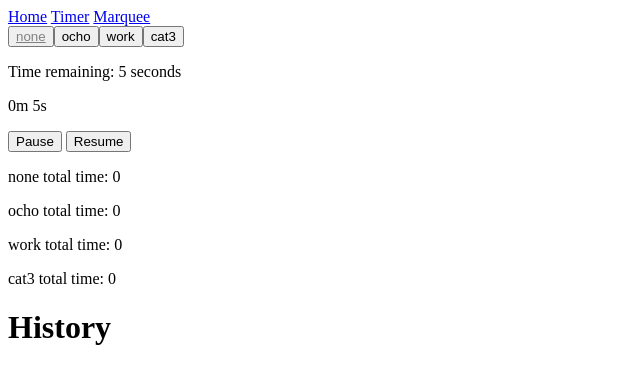
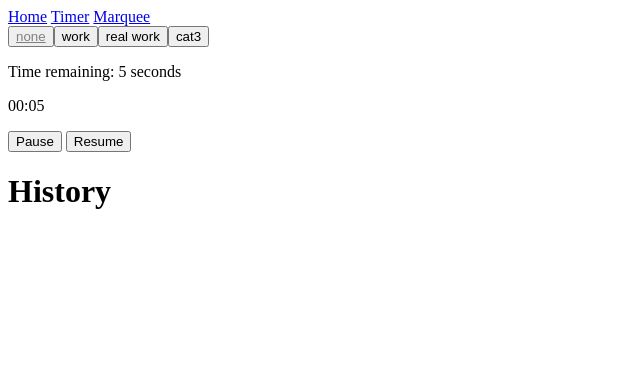
Before and after one commit to Chase-A/svelte-timer, a SvelteKit app: page /timer in a window 1280 px wide. Shown: the top 384 px of the page, without its empty margins (0-640 px from the left). Built offline with nearby package versions, Linux system fonts and the light colour scheme.

Commit message:
cleaned up and ready for PWA, weird server error

```diff
--- a/src/routes/+layout.svelte
+++ b/src/routes/+layout.svelte
@@ -7,9 +7,9 @@
 <slot></slot>
 
 
-<style>
+<!-- <style>
     body {
         margin: 0;
         padding: 0;
     }
-</style>
+</style> -->
--- a/src/routes/+page.svelte
+++ b/src/routes/+page.svelte
@@ -1 +1,3 @@
+<!-- <link rel="manifest" href="manifest.json" /> -->
+
 <h1>home</h1>
--- a/src/routes/timer/+page.svelte
+++ b/src/routes/timer/+page.svelte
@@ -2,13 +2,14 @@
 import RangeSlider from "svelte-range-slider-pips";
 import {history} from "../stores";
 
+const { AudioContext } = window;
+
+
+
     const today = new Date().toLocaleDateString()
-    console.log(today)
-    let note = new Audio('note.wav')
-    // categories
+    let note
+
     let currentCategory = 'none';
-
-    // console.log(localStorage.getItem("categories"))
 
     let categoryList = [
       {
@@ -17,12 +18,12 @@ import {history} from "../stores";
         total: 0
       },
       {
-        name: 'ocho',
+        name: 'work',
         color: 'blue',
         total: 0
       },
       {
-        name: 'work',
+        name: 'real work',
         color: 'orange',
         total: 0
       },
@@ -40,12 +41,26 @@ import {history} from "../stores";
     let savedInterval;
     let endTime;
     let finishedDuration;
-    // let history = {
-    //   '4/23/2023': {
-    //     'cat3': 20
-    //   }
-    // }
-    let displayedHistory = JSON.parse(localStorage.getItem("history"))
+    // thanks chatgpt
+    function orderObjectsByLatestDate(obj) {
+      const sortedKeys = Object.keys(obj).sort((a, b) => new Date(b) - new Date(a));
+      const sortedObj = {};
+
+      for (const key of sortedKeys) {
+        sortedObj[key] = obj[key];
+      }
+
+      return sortedObj;
+    }
+    function secondsToMinutesAndSeconds(seconds) {
+      const minutes = Math.floor(seconds / 60);
+      const remainingSeconds = seconds % 60;
+      const minutesString = String(minutes).padStart(2, '0');
+      const secondsString = String(remainingSeconds).padStart(2, '0');
+      return `${minutesString}:${secondsString}`;
+    }
+
+    let displayedHistory = orderObjectsByLatestDate(JSON.parse(localStorage.getItem("history")))
     function addToHistory(duration) {
       const today = new Date().toLocaleDateString()
       let nextHistory = JSON.parse(localStorage.getItem("history"))
@@ -64,26 +79,9 @@ import {history} from "../stores";
       }
       console.log(nextHistory)
       history.set(nextHistory)
-      displayedHistory = nextHistory
+      displayedHistory = orderObjectsByLatestDate(nextHistory)
+      note.play()
     }
-    // function addToHistory(duration) {
-    //   const today = new Date().toLocaleDateString()
-    //   console.log(duration, currentCategory)
-
-    //   if (history[today]) {
-    //     if (history[today][currentCategory] == undefined) {
-    //       history[today][currentCategory] = 0
-    //     }
-    //     history[today][currentCategory] += duration
-    //   }
-    //   else {
-    //     const nextEntry = {
-    //       [currentCategory]: duration
-    //     }
-    //     history[today] = nextEntry
-    //   }
-    //   console.log(history)
-    // }
 
     function startTimer() {
       endTime = new Date(Date.now() + values[0] * 1000);
@@ -110,9 +108,6 @@ import {history} from "../stores";
 
     }
 
-
-
-
     function stopTimer() {
       savedInterval = currentInterval;
       console.log(savedInterval)
@@ -123,10 +118,6 @@ import {history} from "../stores";
       stopTimer();
       startTimer();
     }
-
-
-
-
 
   </script>
 
@@ -145,20 +136,13 @@ import {history} from "../stores";
       {/each}
 
     <p>Time remaining: {values[0]} seconds</p>
-    <p>{Math.floor(values[0] / 60)}m {Math.floor(values[0] % 60)}s</p>
+    <p>{secondsToMinutesAndSeconds(values[0])}</p>
     <button on:click={stopTimer}>Pause</button>
     <button on:click={startTimer}>Resume</button>
 
 
-  <RangeSlider bind:values min={0} max={20} step={1} float on:change={resetTimer} />
+  <RangeSlider bind:values min={0} max={1800} step={1} on:change={resetTimer} />
 
-  <!-- {#each history as entry}
-        <p>{entry.duration} in {entry.category}</p>
-  {/each} -->
-
-  {#each categoryList as category}
-        <p>{category.name} total time: {category.total}</p>
-  {/each}
 
 
 <h1>History</h1>
@@ -168,8 +152,10 @@ import {history} from "../stores";
       {#each Object.entries(list) as [category, time]}
       <div>
         <h4>{category}</h4>
-        <p>{time}</p>
+        <p>{secondsToMinutesAndSeconds(time)}</p>
       </div>
       {/each}
     </div>
 {/each}
+
+<audio src="note.wav" bind:this={note}></audio>
```
Also changed, not shown: static/manifest.json (added).
